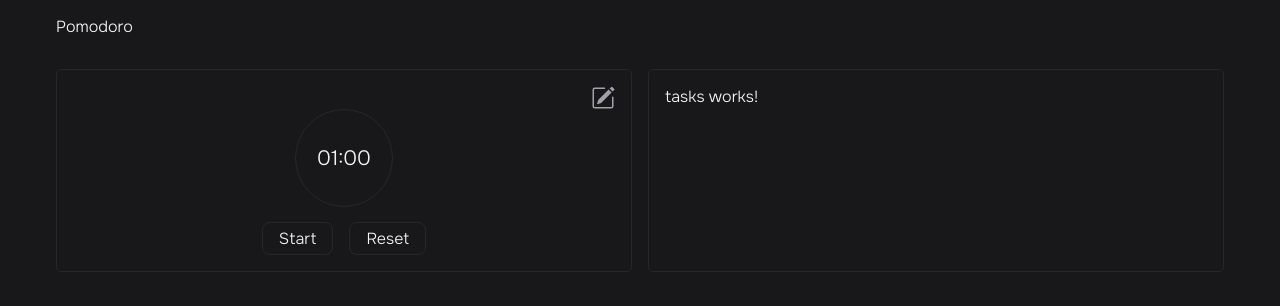
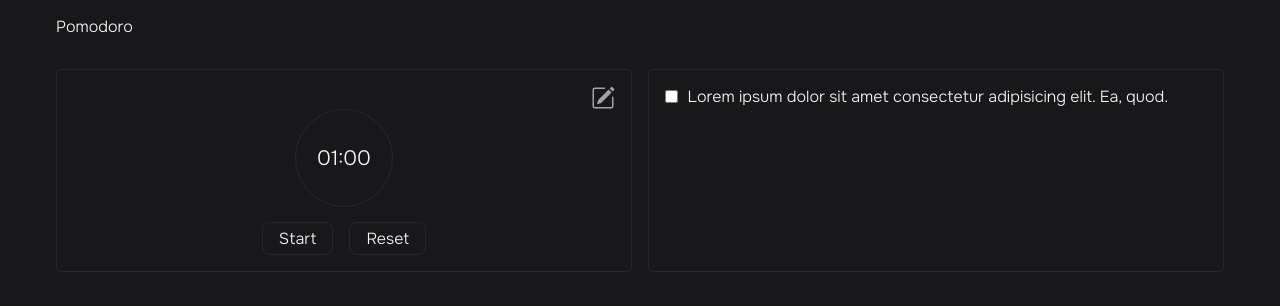
Before and after one commit to JoseIu/pomodoro, an Angular app: page / in a window 1280 px wide. Shown: the top 306 px of the page. Built offline with nearby package versions, Linux system fonts and the light colour scheme.

Commit message:
mockup for tasks

```diff
--- a/src/app/components/tasks/tasks.component.html
+++ b/src/app/components/tasks/tasks.component.html
@@ -1 +1,6 @@
-<p>tasks works!</p>
+<span class="taks">
+  <input type="checkbox" name="" id="" />
+  <span
+    >Lorem ipsum dolor sit amet consectetur adipisicing elit. Ea, quod.</span
+  >
+</span>
--- a/src/app/components/tasks/tasks.component.scss
+++ b/src/app/components/tasks/tasks.component.scss
@@ -0,0 +1,4 @@
+.taks {
+  display: flex;
+  gap: 0.6em;
+}
```
